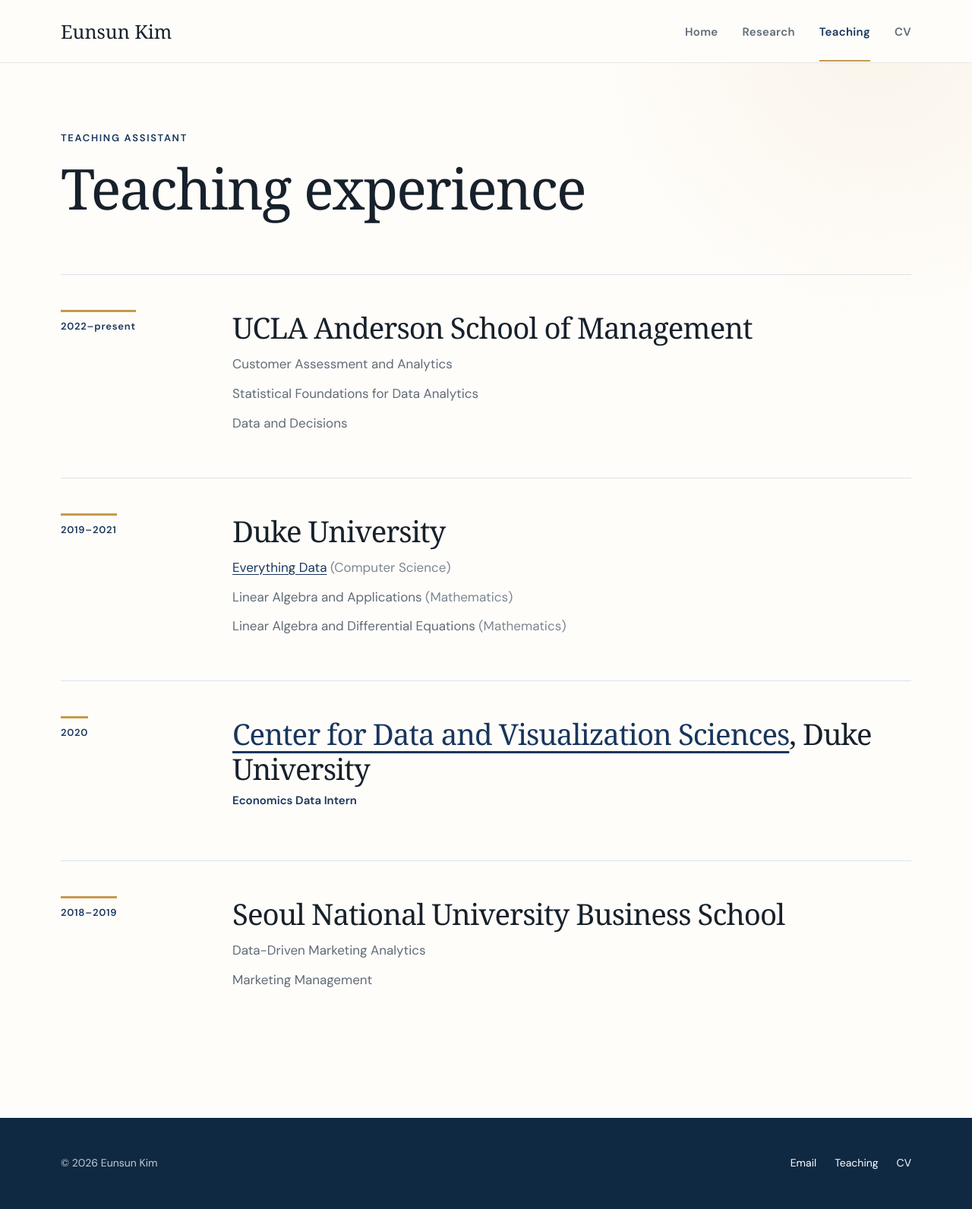
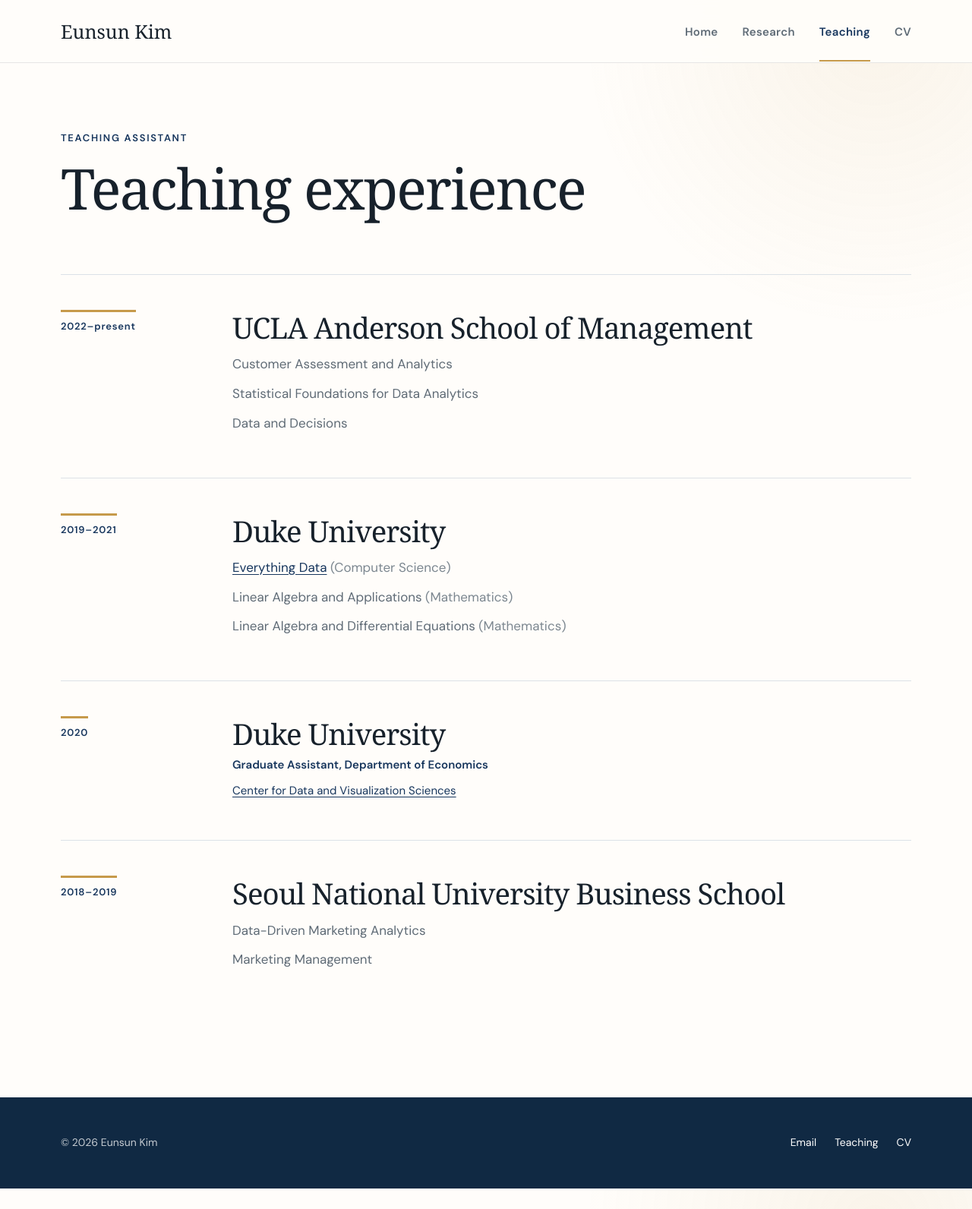
Before and after one commit to eskim14/eskim14.github.io, a Jekyll site: the page built from teaching.md, in a window 1280 px wide. Shown: the whole page at 76% size. Built offline with Jekyll 4.4.1, drawn with Linux system fonts in a browser that asks for light colours; some web fonts are replaced.

Commit message:
Update graduate and research experience

```diff
--- a/assets/css/style.scss
+++ b/assets/css/style.scss
@@ -401,6 +401,11 @@ h2 {
   font-weight: 600;
 }
 
+.teaching-entry__affiliation {
+  margin: -6px 0 0;
+  font-size: 15px;
+}
+
 .teaching-entry ul {
   margin: 0;
   padding: 0;
--- a/teaching.md
+++ b/teaching.md
@@ -38,8 +38,11 @@ permalink: /teaching/
   <article class="teaching-entry">
     <div class="teaching-entry__meta"><span>2020</span></div>
     <div class="teaching-entry__content">
-      <h2><a href="https://library.duke.edu/data/about">Center for Data and Visualization Sciences</a>, Duke University</h2>
-      <p class="teaching-entry__role">Economics Data Intern</p>
+      <h2>Duke University</h2>
+      <p class="teaching-entry__role">Graduate Assistant, Department of Economics</p>
+      <p class="teaching-entry__affiliation">
+        <a href="https://library.duke.edu/data/about">Center for Data and Visualization Sciences</a>
+      </p>
     </div>
   </article>
 
```
Also changed, not shown: 1 other file.
